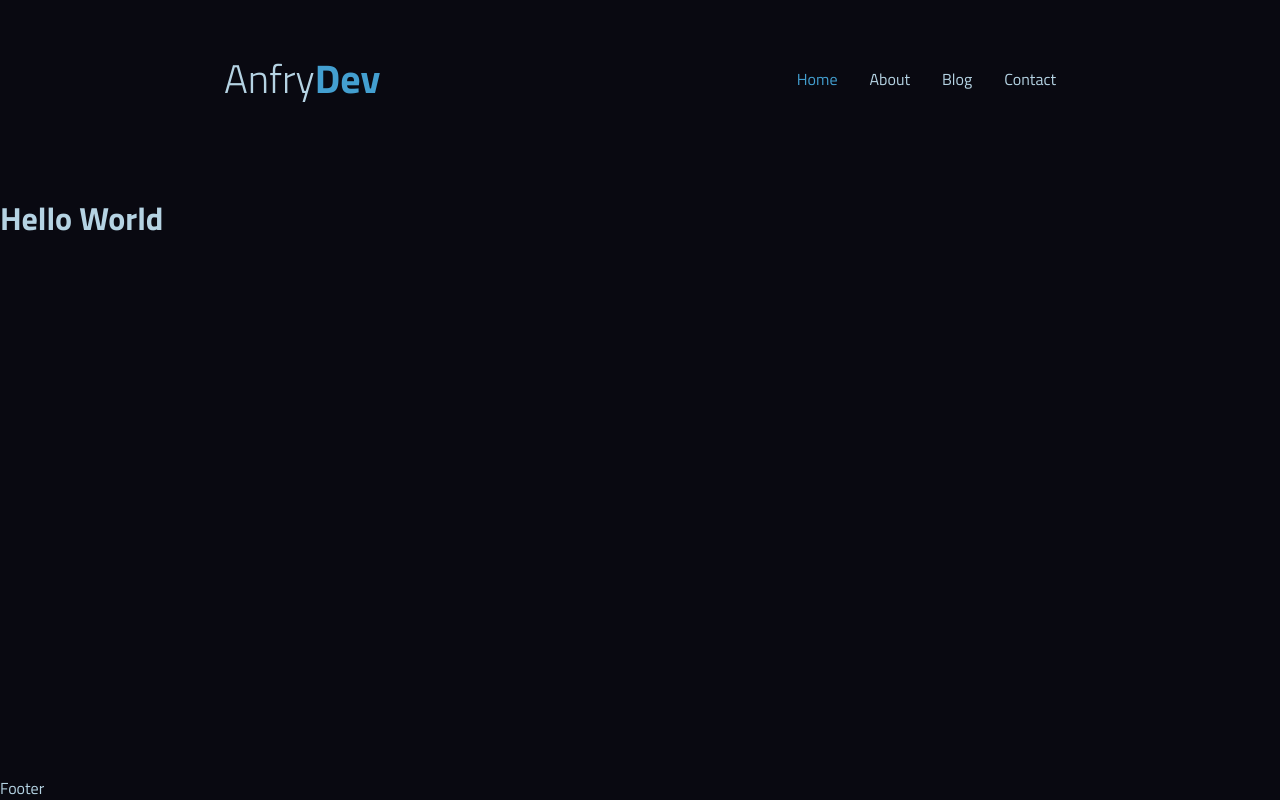
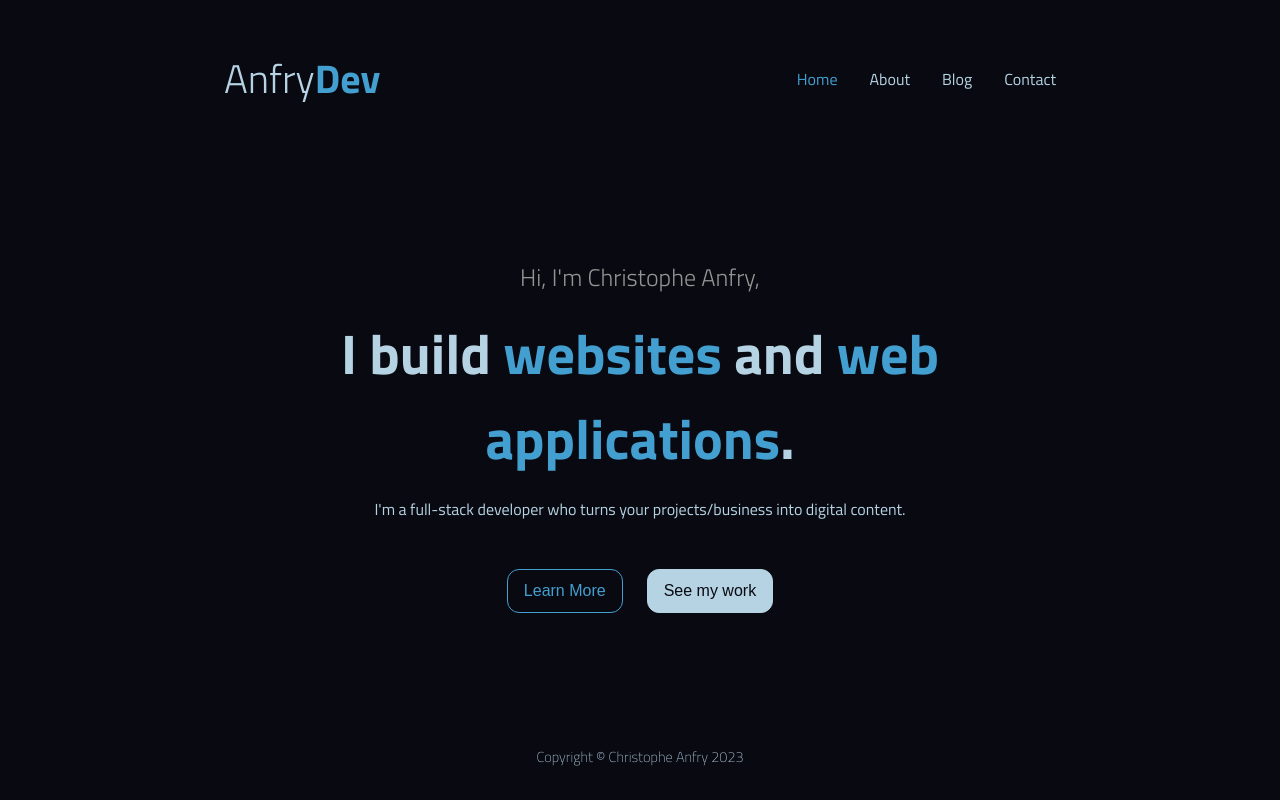
Before and after one commit to Canfry/website, a Next.js app: page / in a window 1280 px wide. Built offline with nearby package versions, Linux system fonts and the light colour scheme.

Commit message:
hero section and footer

```diff
--- a/components/Footer.jsx
+++ b/components/Footer.jsx
@@ -1,3 +1,9 @@
+import styles from '../styles/Footer.module.css';
+
 export default function Footer() {
-  return <div>Footer</div>;
+  return (
+    <div className={styles.footer}>
+      <h3>Copyright &copy; Christophe Anfry 2023</h3>
+    </div>
+  );
 }
--- a/components/Header.jsx
+++ b/components/Header.jsx
@@ -19,7 +19,7 @@ export default function Header() {
             <li>
               <Link
                 href='/'
-                className={router.pathname === '/' && styles.active}
+                className={router.pathname === '/' ? styles.active : null}
               >
                 Home
               </Link>
@@ -27,7 +27,7 @@ export default function Header() {
             <li>
               <Link
                 href='/about'
-                className={router.pathname === '/about' && styles.active}
+                className={router.pathname === '/about' ? styles.active : null}
               >
                 About
               </Link>
@@ -35,7 +35,7 @@ export default function Header() {
             <li>
               <Link
                 href='/blog'
-                className={router.pathname === '/blog' && styles.active}
+                className={router.pathname === '/blog' ? styles.active : null}
               >
                 Blog
               </Link>
@@ -43,7 +43,9 @@ export default function Header() {
             <li>
               <Link
                 href='/contact'
-                className={router.pathname === '/contact' && styles.active}
+                className={
+                  router.pathname === '/contact' ? styles.active : null
+                }
               >
                 Contact
               </Link>
--- a/pages/index.js
+++ b/pages/index.js
@@ -1,10 +1,13 @@
 import Head from 'next/head';
+import styles from '../styles/Home.module.css';
+import { useRouter } from 'next/router';
 
 import { Inter } from '@next/font/google';
 
 const inter = Inter({ subsets: ['latin'] });
 
 export default function Home() {
+  const router = useRouter();
   return (
     <>
       <Head>
@@ -12,8 +15,31 @@ export default function Home() {
         <meta name='description' content='Generated by create next app' />
         <meta name='viewport' content='width=device-width, initial-scale=1' />
       </Head>
-      <main>
-        <h1>Hello World</h1>
+      <main className={styles.mainContainer}>
+        <div className={styles.mainHeader}>
+          <h1 className={styles.header}>Hi, I&apos;m Christophe Anfry,</h1>
+          <h2>
+            I build <span>websites</span> and <span>web applications</span>.
+          </h2>
+          <p>
+            I&apos;m a full-stack developer who turns your projects/business
+            into digital content.
+          </p>
+          <div className={styles.btnContainer}>
+            <button
+              onClick={() => router.push('/about')}
+              className={styles.btnLearn}
+            >
+              Learn More
+            </button>
+            <button
+              onClick={() => router.push('/work')}
+              className={styles.btnWork}
+            >
+              See my work
+            </button>
+          </div>
+        </div>
       </main>
     </>
   );
--- /dev/null
+++ b/styles/Footer.module.css
@@ -0,0 +1,10 @@
+.footer {
+  padding: 2rem 1rem;
+  width: 100%;
+  text-align: center;
+}
+
+.footer h3 {
+  font-weight: 200;
+  font-size: 0.9rem;
+}
--- a/styles/Header.module.css
+++ b/styles/Header.module.css
@@ -1,5 +1,4 @@
 .headerContainer {
-  flex: 1;
   width: 100%;
 }
 
@@ -34,7 +33,7 @@
   gap: 2rem;
 }
 
-.navContainer li:hover {
+.navContainer li a:hover {
   color: var(--text-secondary-color);
 }
 
--- a/styles/Home.module.css
+++ b/styles/Home.module.css
@@ -0,0 +1,67 @@
+.mainContainer {
+  max-width: 70%;
+  height: 100%;
+  margin: 0 auto;
+  display: grid;
+  place-content: center;
+  text-align: center;
+}
+
+.mainHeader {
+  display: flex;
+  flex-direction: column;
+  gap: 1rem;
+}
+
+.mainHeader h1 {
+  color: var(--text-lightgrey-color);
+  font-size: 1.5rem;
+  font-weight: 300;
+}
+
+.mainHeader h2 {
+  font-size: 3.5rem;
+}
+
+.mainHeader span {
+  color: var(--text-secondary-color);
+}
+
+.btnContainer {
+  display: flex;
+  align-items: center;
+  gap: 1.5rem;
+  justify-content: center;
+  margin-top: 2rem;
+}
+
+.btnLearn {
+  cursor: pointer;
+  padding: 0.75rem 1rem;
+  background-color: transparent;
+  border: 1px solid var(--text-secondary-color);
+  color: var(--text-secondary-color);
+  border-radius: 0.75rem;
+  font-size: 1rem;
+}
+
+.btnLearn:hover {
+  color: var(--text-color);
+  background-color: var(--text-secondary-color);
+}
+
+.btnWork {
+  cursor: pointer;
+  padding: 0.75rem 1rem;
+  background-color: var(--text-color);
+  border: 1px solid var(--text-color);
+  color: var(--bg-color);
+  border-radius: 0.75rem;
+  font-size: 1rem;
+}
+
+.btnWork:hover {
+  color: var(--text-color);
+  border: 1px solid var(--text-color);
+  background-color: transparent;
+}
--- a/styles/globals.css
+++ b/styles/globals.css
@@ -14,6 +14,7 @@ html {
   --bg-color: hsl(240, 31%, 5%);
   --text-color: hsl(201, 45%, 80%);
   --text-secondary-color: hsl(201, 60%, 54%);
+  --text-lightgrey-color: hsl(0, 0%, 58%);
 }
 
 ul {
```
